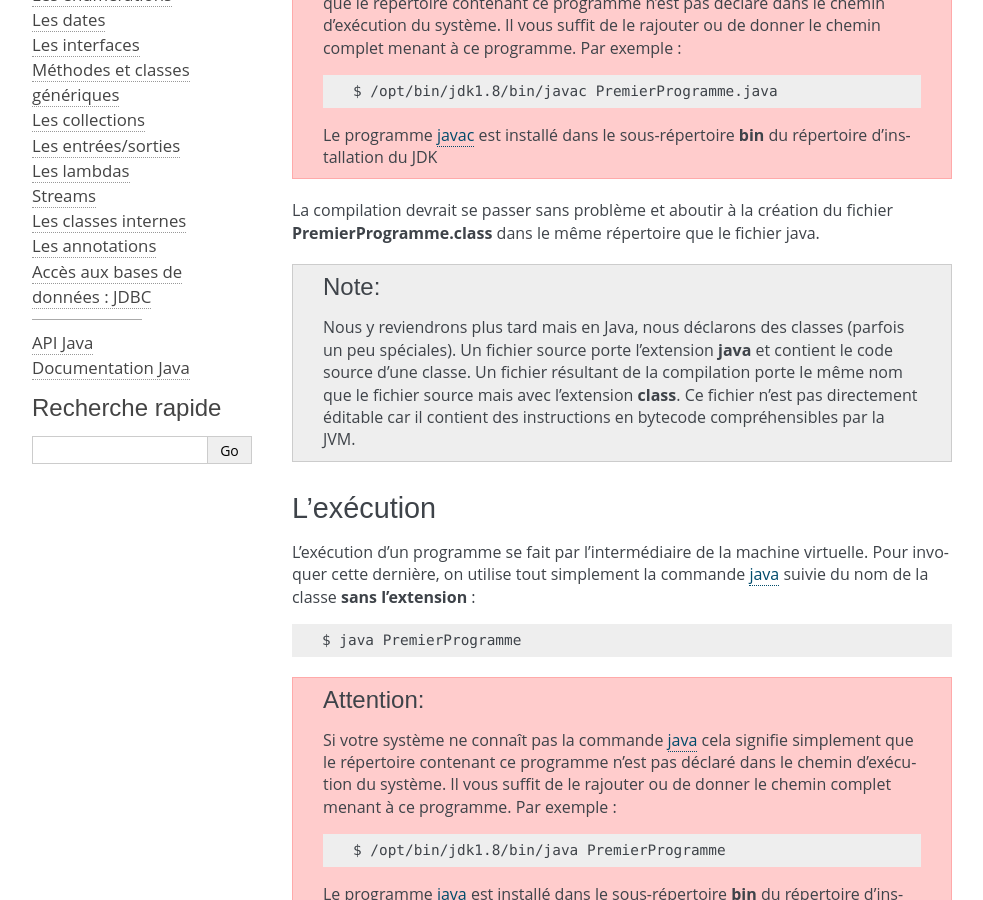
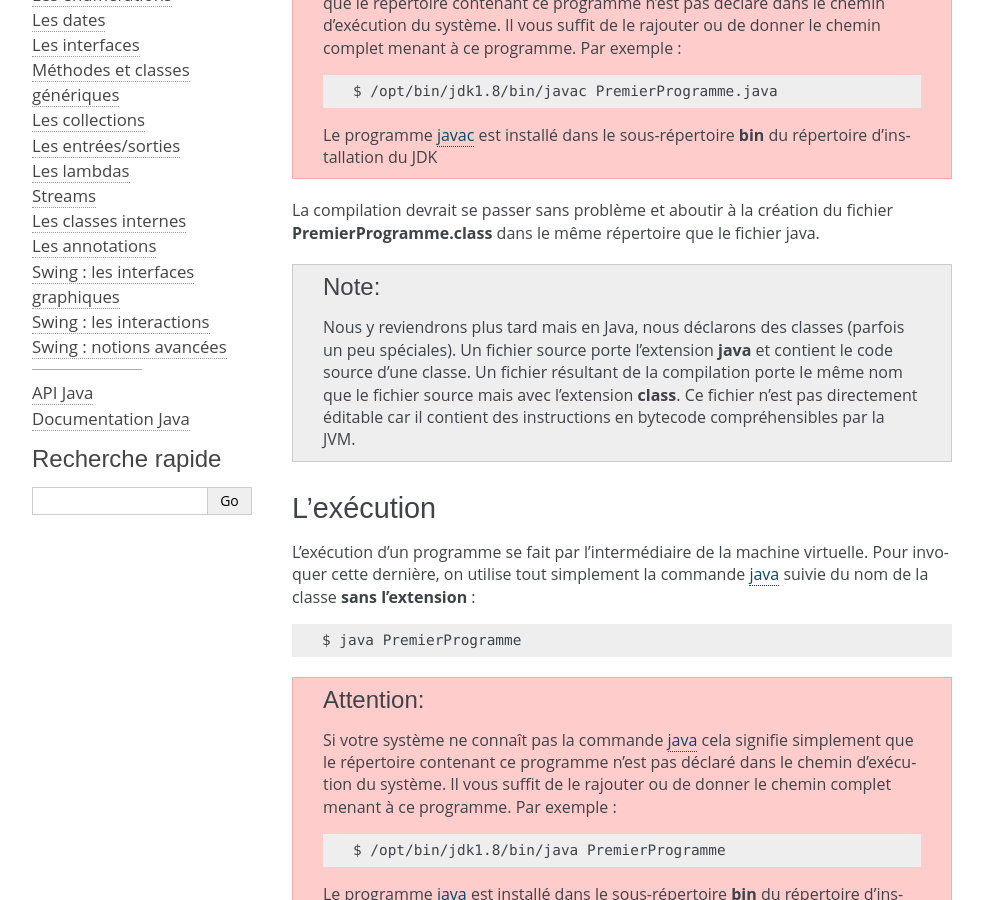
Before and after one commit to lanaflonPerso/cours-java-web, a Sphinx documentation site: the page built from source/compilation.rst, in a window 1280 px wide and 900 px high, scrolled down 836 px. Shown: the whole window, without its empty margins (138-1121 px from the left). Built offline with Sphinx 7.4.7, drawn with Linux system fonts in a browser that asks for light colours; formulas are drawn with MathJax 3.

Commit message:
modification du sommaire

```diff
--- a/source/index.rst
+++ b/source/index.rst
@@ -37,7 +37,9 @@ Le langage Java
    streams
    classe_interne
    les_annotations
-   jdbc
+   swing_interfaces_graphiques
+   swing_interactions
+   swing_notions_avancees
 
 Cette œuvre est mise à disposition selon les termes de la `Licence Creative Commons Attribution <https://creativecommons.org/licenses/by-sa/3.0/fr/>`_ -  Partage dans les Mêmes Conditions 3.0 France
 
```
